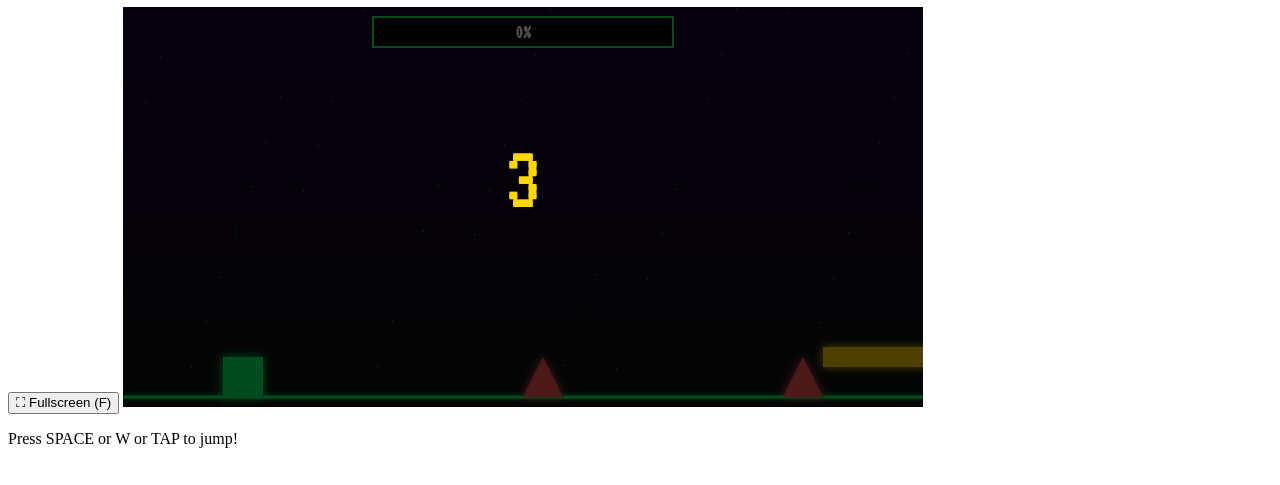
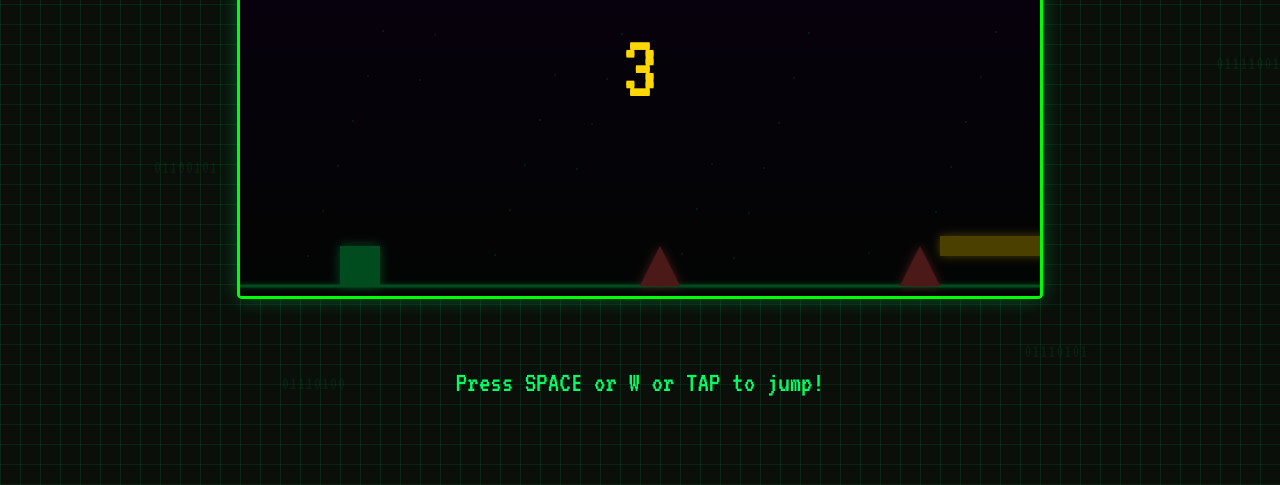
Before and after one commit to Spa22y/fsociety, a website: page public/HTML Dash.html in a window 1280 px wide. Shown: the part 315-800 px from the top of the page. Drawn offline with Linux system fonts and the light colour scheme.

Commit message:
Update HTML Dash.html

```diff
--- a/public/HTML Dash.html
+++ b/public/HTML Dash.html
@@ -4,7 +4,7 @@
     <meta charset="UTF-8">
     <meta name="viewport" content="width=device-width, initial-scale=1.0">
     <title>Playing HTML Dash</title>
-    <link rel="stylesheet" href="/fxsocy/CSS/HTML Dash.css">
+    <link rel="stylesheet" href="/public/HTML Dash.css">
     <link rel="preconnect" href="https://fonts.googleapis.com">
     <link rel="preconnect" href="https://fonts.gstatic.com" crossorigin>
     <link href="https://fonts.googleapis.com/css2?family=VT323&display=swap" rel="stylesheet">
@@ -55,4 +55,5 @@
     </script>
     <script src="HTML Dash.js"></script>
 </body>
+
 </html>
```
